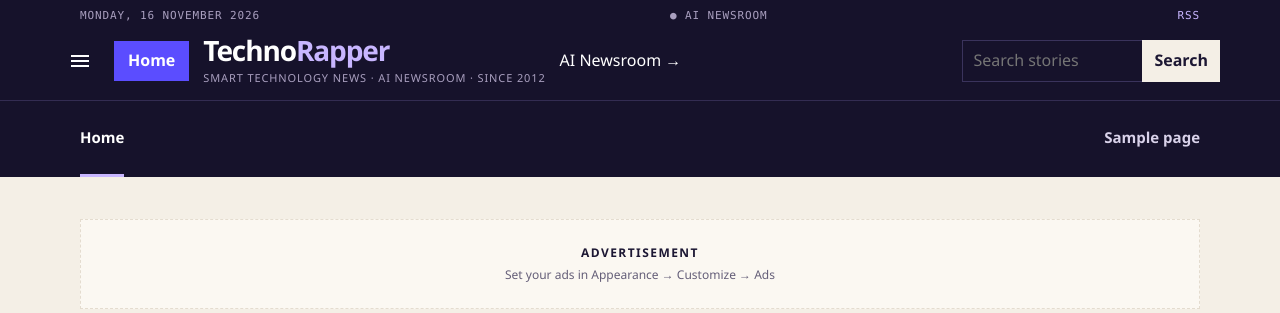
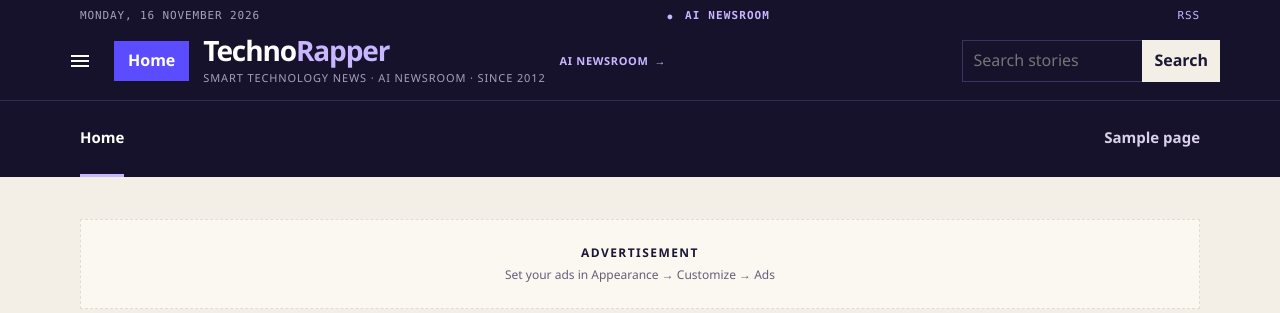
Before and after one commit to HaneetGH/technorapper-wp-theme, a WordPress theme: template page.php in a window 1280 px wide. Shown: the top 313 px of the page. Run offline with PHP 8.4 and a stand-in for WordPress, Linux system fonts and the light colour scheme; the site name, menu and one post (Sample post) are stand-ins, and other content is empty; some libraries are stand-ins or nearby versions.

Commit message:
Style AI newsroom header identity

```diff
--- a/style.css
+++ b/style.css
@@ -692,3 +692,10 @@ html:not(.js) .drawer-sub { display: block; }
   .drawer { transition: transform 220ms ease, visibility 220ms ease; }
   .drawer-backdrop { transition: opacity 220ms ease, visibility 220ms ease; }
 }
+
+/* 1.4.0 AI newsroom identity */
+.ai-newsroom-status{color:var(--accent-bright);font-weight:800;letter-spacing:.1em}
+.ai-newsroom-status span{font-size:8px;margin-right:4px}
+.ai-newsroom-link{display:inline-flex;align-items:center;gap:6px;color:var(--accent-bright);font-size:11px;font-weight:800;letter-spacing:.06em;text-transform:uppercase;white-space:nowrap}
+.ai-newsroom-link:hover{color:#fff}
+@media(max-width:980px){.ai-newsroom-link{display:none}}
```
